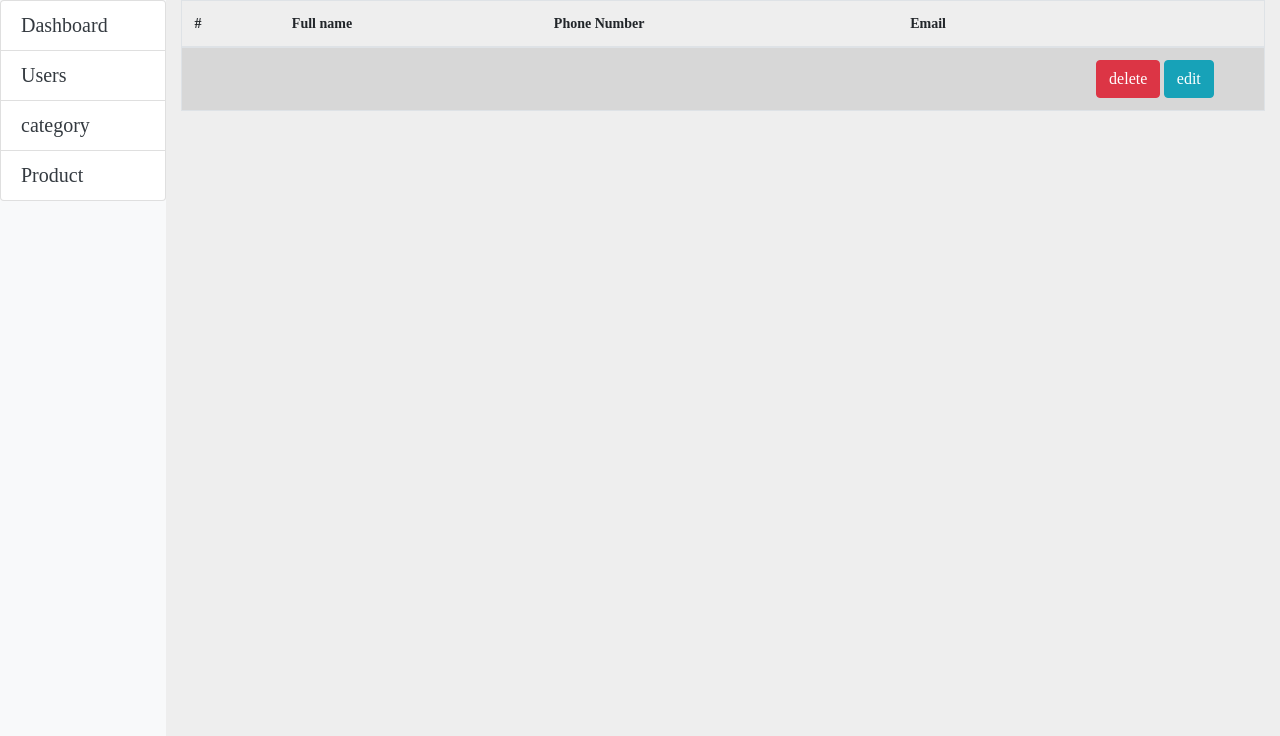
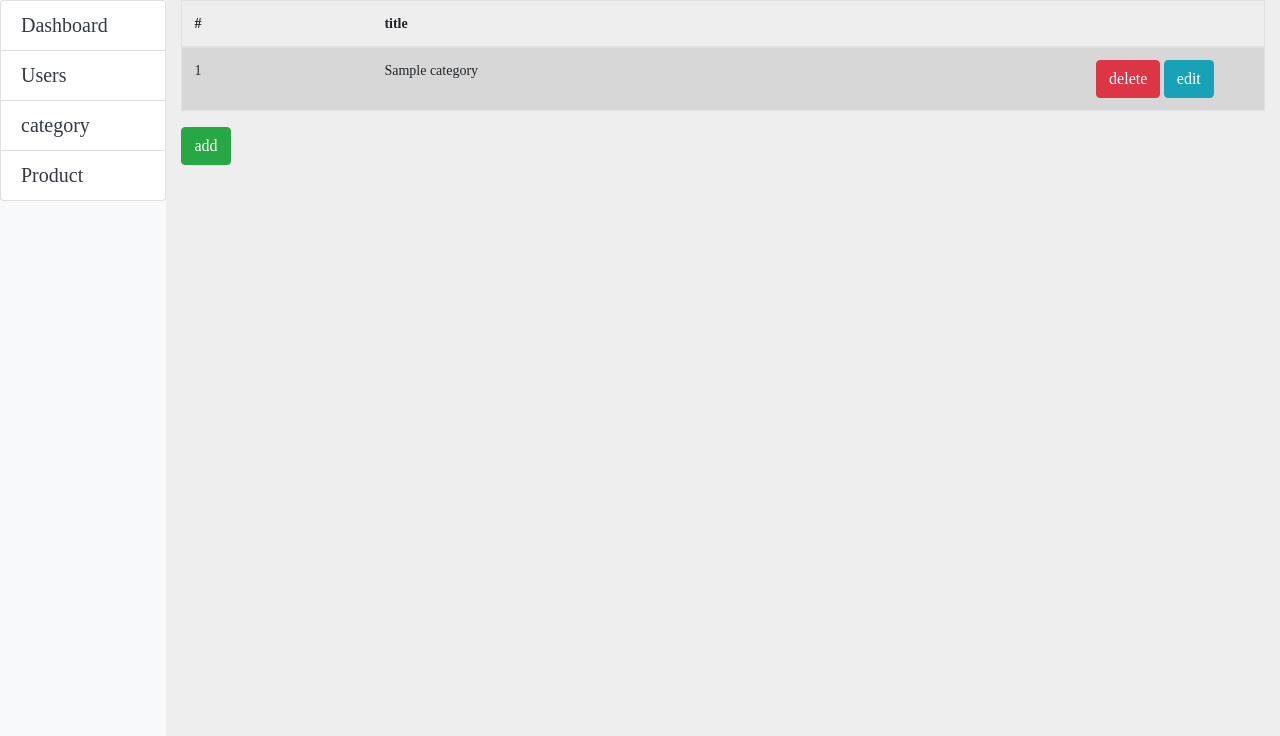
Before and after one commit to sajede2003/onlineStore-with-laravel-, a Laravel app: page /dashboard/category in a window 1280 px wide. Shown: the part 82-818 px from the top of the page. Run offline with Laravel 8, Linux system fonts and the light colour scheme; a user stored in the database is signed in; tables that the repository leaves empty hold one stand-in row (values such as "Sample post"); some web fonts are replaced.

Commit message:
created add and delete in category

```diff
--- a/app/Http/Controllers/Admin/CategoryController.php
+++ b/app/Http/Controllers/Admin/CategoryController.php
@@ -3,6 +3,7 @@
 namespace App\Http\Controllers\Admin;
 
 use App\Http\Controllers\Controller;
+use App\Models\Category;
 use Illuminate\Http\Request;
 
 class CategoryController extends Controller
@@ -15,7 +16,8 @@
     public function index()
     {
         $title = 'Category Page';
-        return view('admin.category.table' , compact('title'));
+        $allData = Category::all();
+        return view('admin.category.table' , compact('title' , 'allData'));
     }
 
     /**
@@ -25,7 +27,8 @@
      */
     public function create()
     {
-
+        $title = 'Add category page';
+        return view('admin.category.add' , compact('title'));
     }
 
     /**
@@ -34,21 +37,18 @@
      * @param  \Illuminate\Http\Request  $request
      * @return \Illuminate\Http\Response
      */
-    public function store(Request $request)
+    public function store(Request $request , Category $category)
     {
-        //
+        $validate_data = $this->validate($request ,[
+            'title'=>'required'
+        ]);
+        $category->create([
+            'title'=>$validate_data['title'],
+        ]);
+
+        return redirect('/dashboard/category');
     }
 
-    /**
-     * Display the specified resource.
-     *
-     * @param  int  $id
-     * @return \Illuminate\Http\Response
-     */
-    public function show($id)
-    {
-        //
-    }
 
     /**
      * Show the form for editing the specified resource.
@@ -79,8 +79,9 @@
      * @param  int  $id
      * @return \Illuminate\Http\Response
      */
-    public function destroy($id)
+    public function destroy(Category $category)
     {
-        //
+        $category->delete();
+        return back();
     }
 }
--- a/app/Models/Category.php
+++ b/app/Models/Category.php
@@ -7,5 +7,13 @@
 
 class Category extends Model
 {
-    use HasFactory;
+    /**
+     * The attributes that are mass assignable.
+     *
+     * @var array<int, string>
+     */
+    protected $table = 'categories';
+    protected $fillable = [
+        'title'
+    ];
 }
--- a/resources/views/admin/category/table.blade.php
+++ b/resources/views/admin/category/table.blade.php
@@ -4,42 +4,37 @@
             <thead>
             <tr>
                 <th scope="col">#</th>
-                <th scope="col">Full name</th>
-                <th scope="col">Phone Number</th>
-                <th scope="col">Email</th>
+                <th scope="col">title</th>
                 <th scope="col"></th>
             </tr>
             </thead>
             <tbody>
-{{--            @php $counter = 1; @endphp--}}
-{{--            @foreach ($allData as $key => $data)--}}
+            @php $counter = 1; @endphp
+            @foreach ($allData as  $data)
             <tr>
                 <td>
-{{--                    {{$counter++ }}--}}
+                    {{$counter++ }}
                 </td>
                 <td>
-{{--                    {{$data->full_name}}--}}
-                </td>
-                <td>
-{{--                    {{$data->phone_number}}--}}
-                </td>
-                <td>
-{{--                    {{$data->email}}--}}
+                    {{$data->title}}
                 </td>
                 <td class="f-flex col-2">
-                    <a href="/dashboard/users/delete?id=
-{{--                    {{$data->id}}--}}
-                            " class="btn  btn-danger "> delete</a>
-                    <a href="/dashboard/users/edit?id=
-{{--                    {{$data->id}} --}}
-                            " class="btn btn-info"> edit</a>
+                    <form action="{{route('category.destroy',$data->id)}}" method="post" style="display: inline;">
+                        @csrf
+                        @method('delete')
+                        <button class="btn btn-danger">delete</button>
+                    </form>
+                    <a href="{{route('category.edit',$data->id)}}" class="btn btn-info"> edit</a>
                 </td>
             </tr>
-{{--            @endforeach--}}
+            @endforeach
             </tbody>
         </table>
+        <a href="{{route('category.create')}}" class="btn btn-success">add</a>
 
-{{--<input type="hidden" value="<?= isset($message)?$message:''?>" id="message">--}}
+
+
+        {{--<input type="hidden" value="<?= isset($message)?$message:''?>" id="message">--}}
 
 {{--<script>--}}
 {{--    var SweetAlertMessage = document.querySelector('#message').value;--}}
--- a/routes/web.php
+++ b/routes/web.php
@@ -33,7 +33,7 @@
 Route::middleware(['auth','auth.admin'])->prefix('dashboard')->group(function (){
     Route::get('/' , [AdminController::class , 'index']);
     Route::resource('users' , UsersController::class)->except(['show', 'create' , 'store']);
-    Route::resource('category' , CategoryController::class);
+    Route::resource('category' , CategoryController::class)->except('show');
     Route::resource('product' , \App\Http\Controllers\Admin\ProductController::class);
 });
 
```
Also changed, not shown: resources/views/admin/category/add.blade.php (+8 -6 lines), database/migrations/2022_01_01_153149_create_categories_table.php.
